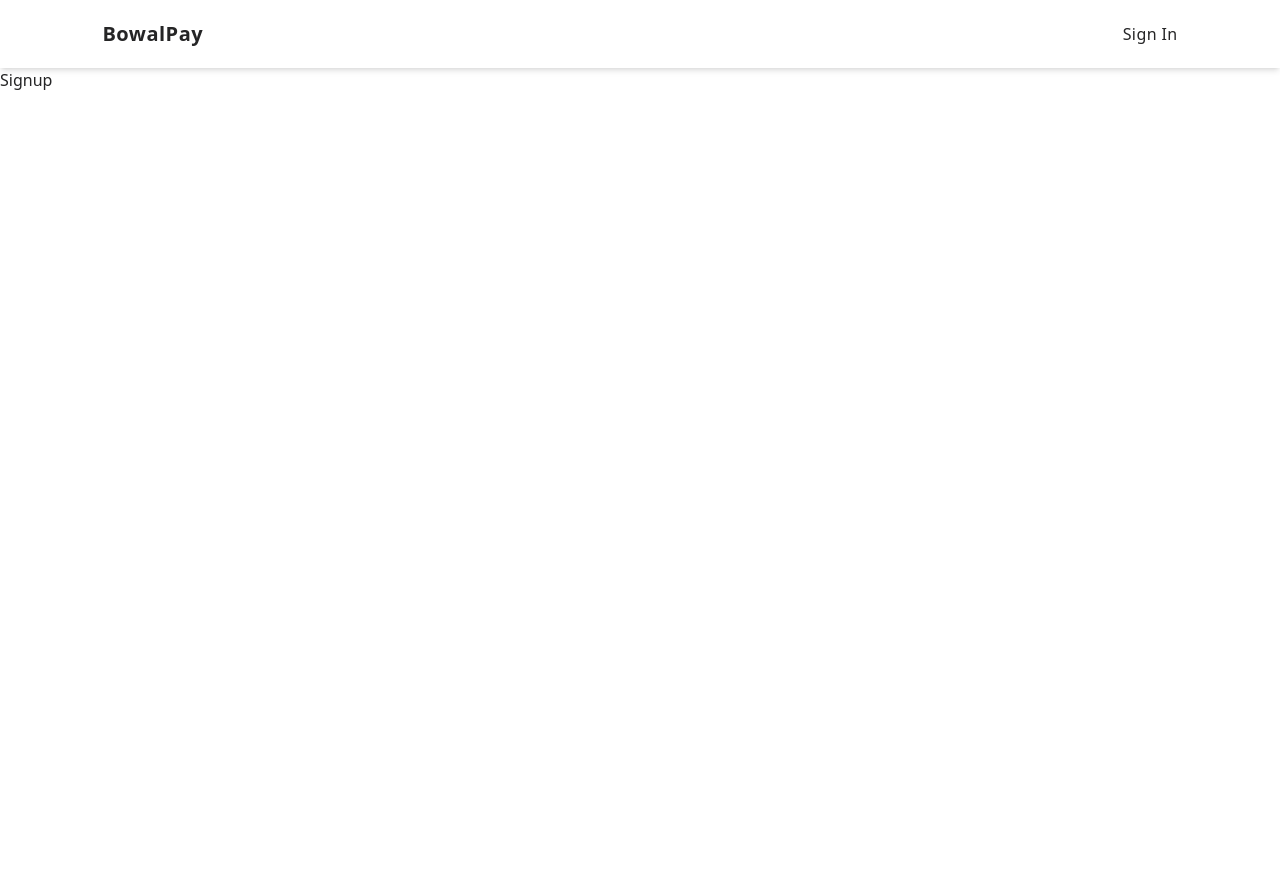
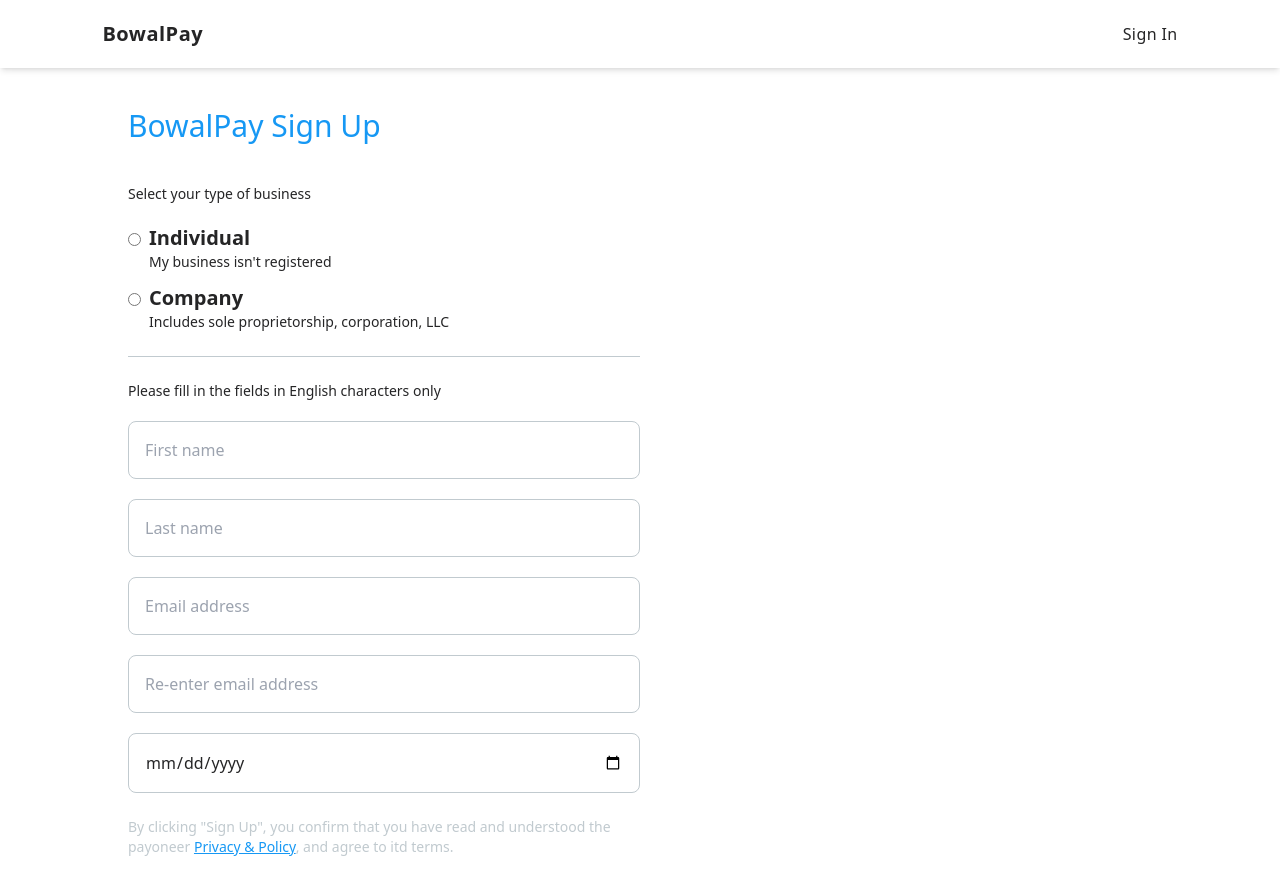
Before and after one commit to BowaDAO/BowalPay, a React (Vite) app in the folder frontend/: page /register in a window 1280 px wide. Shown: the top 894 px of the page. Before the commit the page ends 800 px from the top, so only its background shows below. Built offline with nearby package versions, Linux system fonts and the light colour scheme.

Commit message:
register form

```diff
--- a/frontend/package.json
+++ b/frontend/package.json
@@ -10,6 +10,7 @@
     "preview": "vite preview"
   },
   "dependencies": {
+    "formik": "^2.4.5",
     "react": "^18.2.0",
     "react-dom": "^18.2.0",
     "react-icons": "^5.0.1",
--- a/frontend/src/App.tsx
+++ b/frontend/src/App.tsx
@@ -1,8 +1,9 @@
+import { RouterProvider } from "react-router-dom";
 import "./App.css";
-import { Routing } from "./components";
+import { router } from "./components";
 
 function App() {
-  return <Routing />;
+  return <RouterProvider router={router} />;
 }
 
 export default App;
--- /dev/null
+++ b/frontend/src/components/divider/index.tsx
@@ -0,0 +1,5 @@
+const Divider = () => {
+  return <div className="border-b-[1px] border-chalk w-full" />;
+};
+
+export default Divider;
--- a/frontend/src/components/forms/signup-form/index.tsx
+++ b/frontend/src/components/forms/signup-form/index.tsx
@@ -1,5 +1,88 @@
+import { BusinessTypeRadio, Divider, TextField } from "@/components";
+import { Formik } from "formik";
+import { Form } from "react-router-dom";
+
 const SignupForm = () => {
-  return <div>SignupForm</div>;
+  return (
+    <div className="flex flex-col gap-10">
+      <h3 className="text-3xl text-blue font-normal">BowalPay Sign Up</h3>
+
+      <Formik initialValues={{ name: "" }} onSubmit={() => {}}>
+        <Form className="w-1/2 flex flex-col gap-6">
+          <div className="flex flex-col gap-5">
+            <h6 className="text-sm">Select your type of business</h6>
+
+            <span className="flex flex-col gap-3">
+              <BusinessTypeRadio
+                heading="Individual"
+                subheading="My business isn't registered"
+                name="businessType"
+                value=""
+              />
+              <BusinessTypeRadio
+                heading="Company"
+                subheading="Includes sole proprietorship, corporation, LLC"
+                name="businessType"
+                value=""
+              />
+            </span>
+          </div>
+
+          <Divider />
+
+          <div className="flex flex-col gap-5">
+            <h6 className="text-sm">
+              Please fill in the fields in English characters only
+            </h6>
+
+            <span className="flex flex-col gap-5">
+              <TextField
+                name="firstName"
+                id="firstName"
+                type="text"
+                placeholder="First name"
+              />
+
+              <TextField
+                name="lastName"
+                id="lastName"
+                type="text"
+                placeholder="Last name"
+              />
+
+              <TextField
+                name="email"
+                id="email"
+                type="email"
+                placeholder="Email address"
+              />
+
+              <TextField
+                name="email"
+                id="email"
+                type="email"
+                placeholder="Re-enter email address"
+              />
+
+              <TextField
+                name="dateOfBirth"
+                id="dateOfBirth"
+                type="date"
+                placeholder="Date of birth"
+              />
+            </span>
+          </div>
+
+          <p className="text-sm text-chalk font-normal">
+            By clicking "Sign Up", you confirm that you have read and understood
+            the payoneer{" "}
+            <span className="text-blue underline">Privacy & Policy</span>, and
+            agree to itd terms.{" "}
+          </p>
+        </Form>
+      </Formik>
+    </div>
+  );
 };
 
 export default SignupForm;
--- /dev/null
+++ b/frontend/src/components/radios/business-type-radio/index.tsx
@@ -0,0 +1,29 @@
+import { Field, FieldProps } from "formik";
+
+type Props = {
+  value: string;
+  name: string;
+  heading: string;
+  subheading: string;
+};
+
+const BusinessTypeRadio = (props: Props) => {
+  return (
+    <div className="flex gap-2 items-start">
+      <div className="mt-1">
+        <Field name={props.name}>
+          {({ field }: FieldProps) => {
+            return <input type="radio" {...field} value={props.value} />;
+          }}
+        </Field>
+      </div>
+
+      <article>
+        <h3 className="text-xl font-semibold text-black"> {props.heading} </h3>
+        <h4 className="text-sm">{props.subheading} </h4>
+      </article>
+    </div>
+  );
+};
+
+export default BusinessTypeRadio;
--- a/frontend/src/components/routing/index.tsx
+++ /dev/null
@@ -1,21 +0,0 @@
-import { Routes, Route } from "react-router-dom";
-import { Accounts, LandingPage, Signin, Signup } from "@/pages";
-import { RegisterLayout } from "@/layouts";
-
-const Routing = () => {
-  return (
-    <Routes>
-      <Route path="/" element={<LandingPage />} />
-
-      <Route element={<RegisterLayout />}>
-        <Route path="accounts" element={<Accounts />} />
-
-        <Route path="register" element={<Signup />} />
-
-        <Route path="login" element={<Signin />} />
-      </Route>
-    </Routes>
-  );
-};
-
-export default Routing;
--- /dev/null
+++ b/frontend/src/components/text-field/index.tsx
@@ -0,0 +1,58 @@
+import { Field, ErrorMessage, FieldProps } from "formik";
+
+type Props = {
+  name: string;
+  id: string;
+  type: "email" | "password" | "text" | "number" | "date";
+  placeholder?: string;
+  disabled?: boolean;
+  autoComplete?: string;
+  passwordField?: boolean;
+  passwordVisible?: boolean;
+  togglePasswordVisibilityIcon?: () => void;
+  maxLength?: number;
+};
+
+const TextField = (props: Props) => {
+  return (
+    <div className="relative w-full">
+      <label htmlFor={props.name}></label>
+
+      <Field name={props.name} id={props.id}>
+        {({ field }: FieldProps) => {
+          return (
+            <input
+              {...field}
+              className="border-chalk border-[1px] rounded-lg w-full p-4 text-sm lg:text-base"
+              type={props.type}
+              placeholder={props.placeholder}
+              autoComplete={props.autoComplete}
+              disabled={props.disabled}
+              maxLength={props.maxLength}
+            />
+          );
+        }}
+      </Field>
+
+      <>
+        {props.passwordField && (
+          <button
+            type="button"
+            aria-label="password-visibility-icon"
+            onClick={props.togglePasswordVisibilityIcon}
+            className="absolute right-4 top-4"
+          ></button>
+        )}
+      </>
+
+      <ErrorMessage
+        name={props.name}
+        component="div"
+        id={props.id}
+        className="text-red-700 font-medium text-xs md:text-sm mt-[2px] absolute"
+      />
+    </div>
+  );
+};
+
+export default TextField;
--- a/frontend/src/main.tsx
+++ b/frontend/src/main.tsx
@@ -2,12 +2,9 @@
 import ReactDOM from "react-dom/client";
 import App from "./App.tsx";
 import "./index.css";
-import { BrowserRouter } from "react-router-dom";
 
 ReactDOM.createRoot(document.getElementById("root")!).render(
   <React.StrictMode>
-    <BrowserRouter>
-      <App />
-    </BrowserRouter>
+    <App />
   </React.StrictMode>
 );
--- a/frontend/src/pages/signin/index.tsx
+++ b/frontend/src/pages/signin/index.tsx
@@ -1,5 +1,11 @@
+import { LoginForm } from "@/components";
+
 const Signin = () => {
-  return <div>Signup</div>;
+  return (
+    <main>
+      <LoginForm />
+    </main>
+  );
 };
 
 export default Signin;
--- a/frontend/src/pages/signup/index.tsx
+++ b/frontend/src/pages/signup/index.tsx
@@ -1,5 +1,11 @@
+import { SignupForm } from "@/components";
+
 const Signup = () => {
-  return <div>Signup</div>;
+  return (
+    <main className="px-[10%] py-10">
+      <SignupForm />
+    </main>
+  );
 };
 
 export default Signup;
```
Also changed, not shown: frontend/src/components/index.ts (+12 -2 lines), frontend/src/components/router/index.tsx (added, +30 -0 lines), 1 other file (tests, documents, lock files or other folders).
